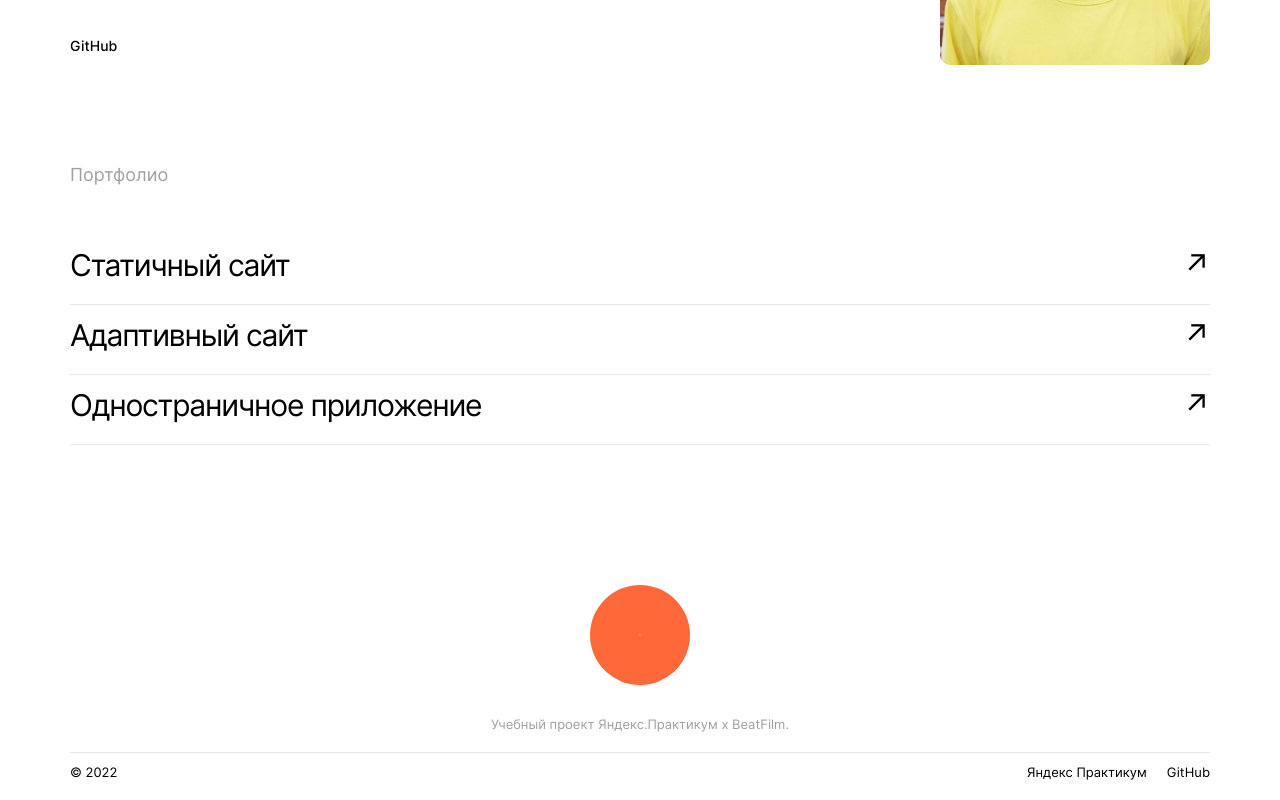
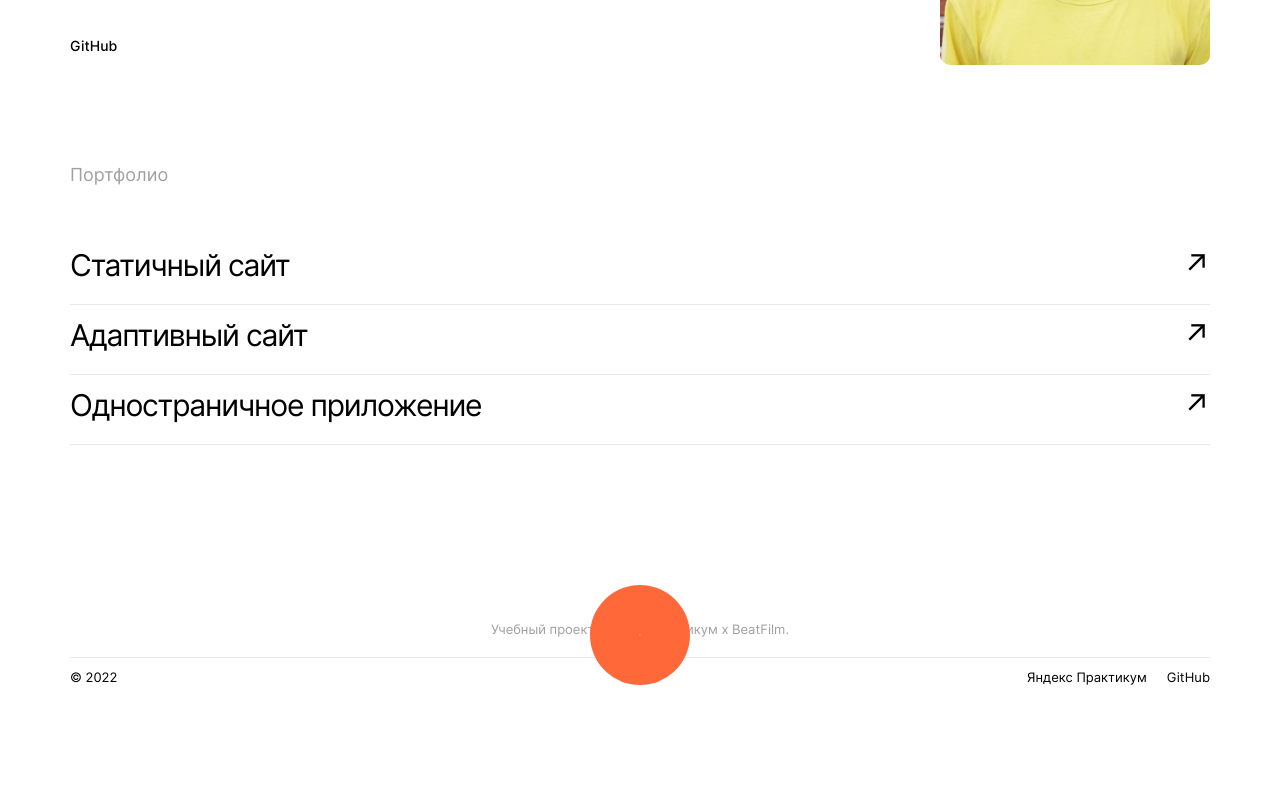
Before and after one commit to zilov/movies-explorer-frontend, a React (Create React App) app: page / in a window 1280 px wide. Shown: the part 2376-3176 px from the top of the page. After the commit the page ends 3081 px from the top, so only its background shows below. Built offline with nearby package versions, Linux system fonts and the light colour scheme; the HTML template or start-up script is replaced by a standard one.

Commit message:
fix: footer and main block positions

```diff
--- a/src/components/Footer/Footer.css
+++ b/src/components/Footer/Footer.css
@@ -1,7 +1,13 @@
 .footer{
-  margin: 0 auto 20px;
+  position: absolute;
+  bottom: 0;
+  width: 100%;
+}
+
+.footer__content {
   display: flex;
   flex-direction: column;
+  margin: 0 auto 20px;
   width: calc(1280px - 140px);
 }
 
--- a/src/components/Main/Main.css
+++ b/src/components/Main/Main.css
@@ -1,5 +1,5 @@
 .main-block {
-  margin: auto;
+  margin: 0 auto 0;
   width: 100%;
   display: flex;
   flex-direction: column;
```
